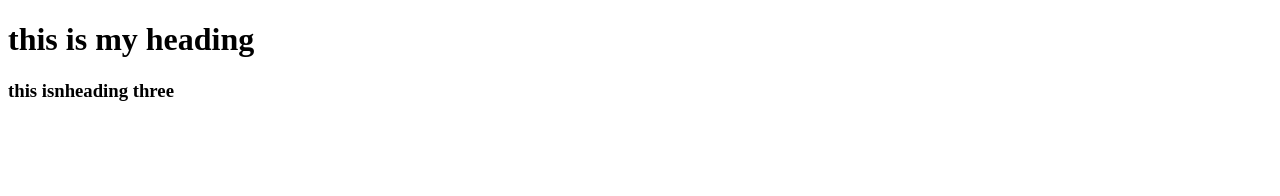
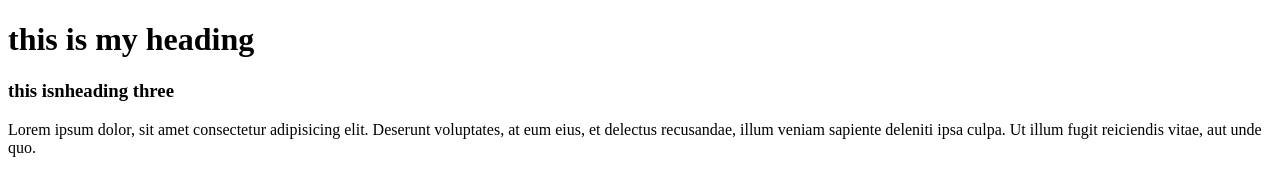
Before and after one commit to mehedihasanjibon/first-project, a plain HTML site: page index.html in a window 1280 px wide. Drawn offline with Linux system fonts and the light colour scheme.

Commit message:
this is para

```diff
--- a/index.html
+++ b/index.html
@@ -9,5 +9,6 @@
 <body>
     <h1>this is my heading</h1>
     <h3>this isnheading three</h3>
+    <p>Lorem ipsum dolor, sit amet consectetur adipisicing elit. Deserunt voluptates, at eum eius, et delectus recusandae, illum veniam sapiente deleniti ipsa culpa. Ut illum fugit reiciendis vitae, aut unde quo.</p>
 </body>
 </html>
```
